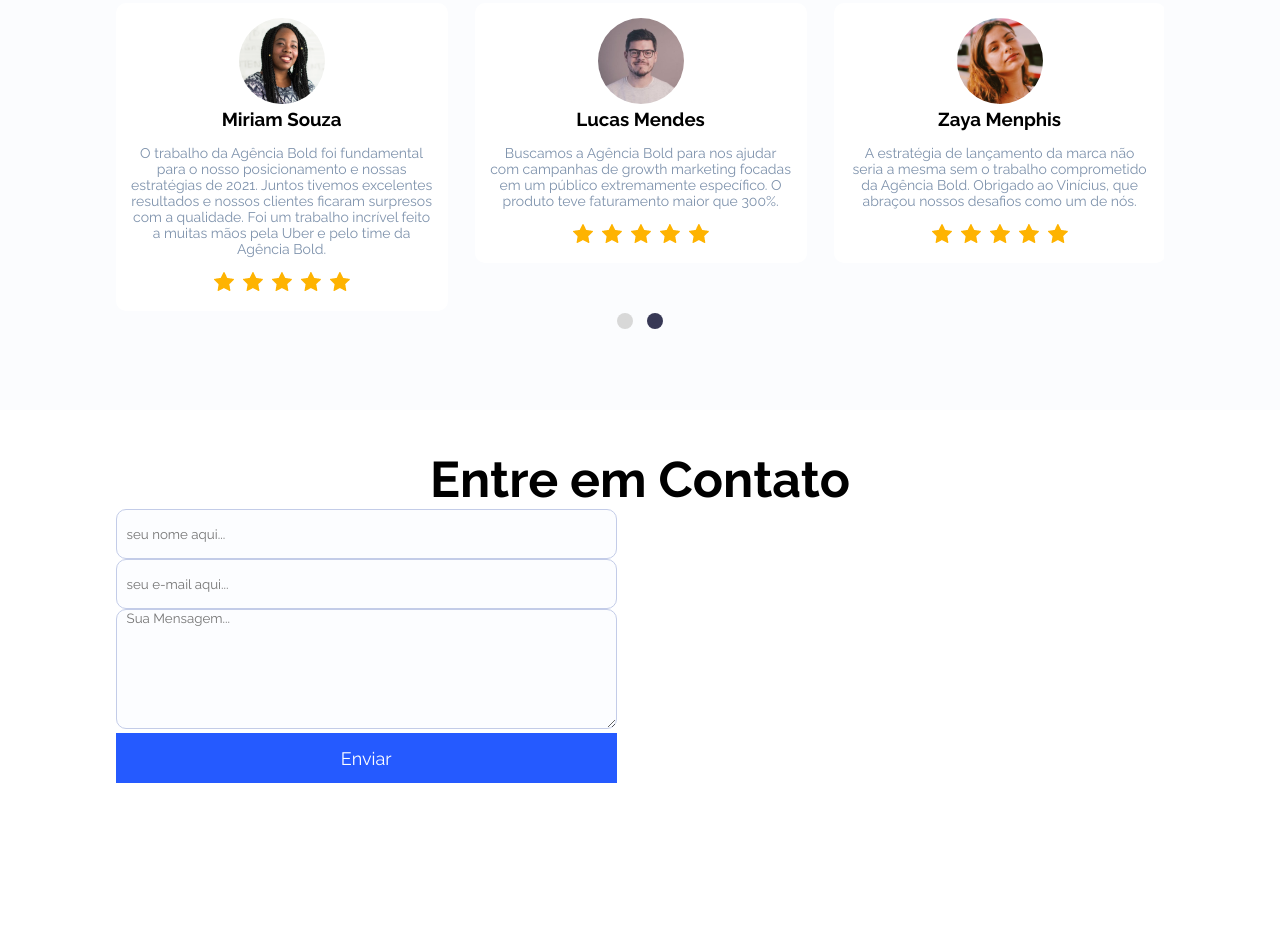
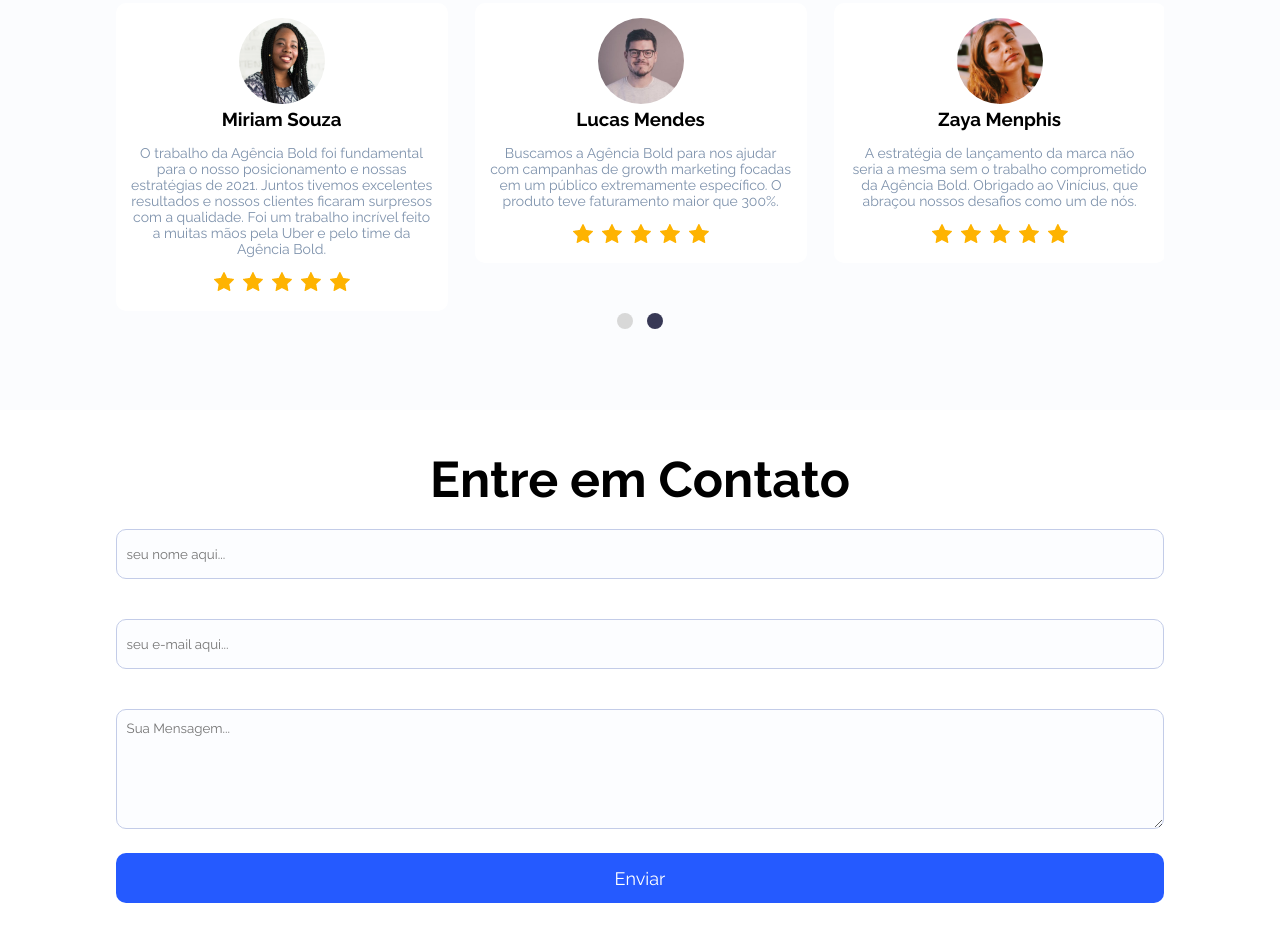
Before and after one commit to Lorranlhss/Project_Front_End, a plain HTML site: page index.html in a window 1280 px wide. Shown: the part 2554-3495 px from the top of the page. Before the commit the page ends 3377 px from the top, so only its background shows below. Drawn offline with Linux system fonts and the light colour scheme.

Commit message:
Formulario Finalizado

```diff
--- a/index.html
+++ b/index.html
@@ -200,7 +200,7 @@
 
       <form method="post">
 
-        <input type="nome" placeholder="seu nome aqui...">
+        <input type="text" placeholder="seu nome aqui...">
         <input type="email" placeholder="seu e-mail aqui...">
         <textarea placeholder="Sua Mensagem..."></textarea>
         <input type="submit" name="acao" value="Enviar">
--- a/style.css
+++ b/style.css
@@ -302,13 +302,18 @@ section.contato h1 {
   font-size: 50px;
 }
 
-.contato [type=nome],
-.contato [type=email] {
+section.contato form {
+  width: 100%;
+}
+
+
+.contato input[type=text],
+.contato input[type=email] {
   width: 100%;
   height: 50px;
-  margin: 20x 0;
+  margin: 20px 0;
   border-radius: 10px;
-  background: #fcfdff;
+  background: #FCFDFF;
   border: 1px solid #C3CCE8;
   padding-left: 10px;
 }
@@ -316,25 +321,25 @@ section.contato h1 {
 .contato textarea {
   width: 100%;
   height: 120px;
-  margin: 20x 0;
+  margin: 20px 0;
   border-radius: 10px;
-  background: #fcfdff;
+  background: #FCFDFF;
   border: 1px solid #C3CCE8;
-  padding-left: 10px;
+  padding: 10px;
   resize: vertical;
 }
 
-.contato [type=submit] {
+.contato input[type=submit] {
   width: 100%;
   height: 50px;
   display: block;
   cursor: pointer;
   border: 0;
-  background: #255aff;
+  background: #255AFF;
   color: white;
   font-size: 18px;
+  border-radius: 10px;
 }
-
 
 
 @media screen and (max-width: 768px) {
```
